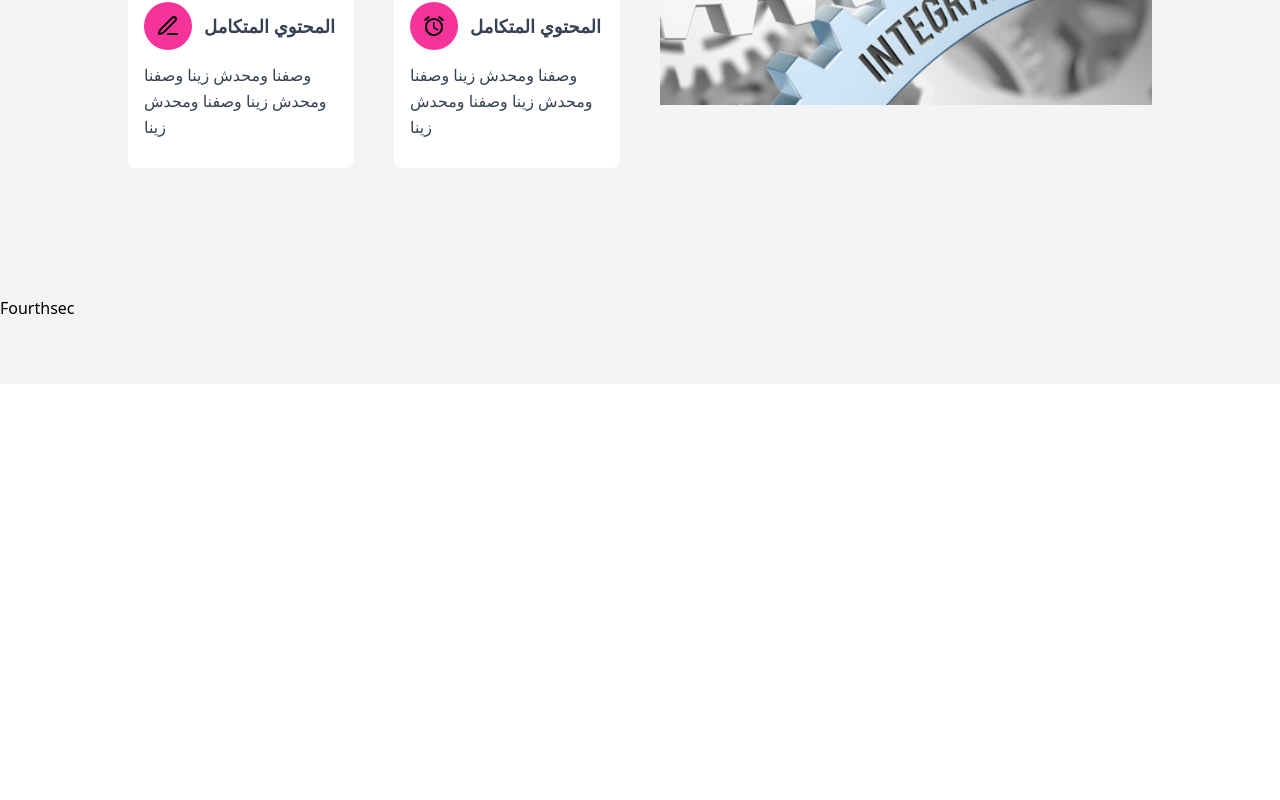
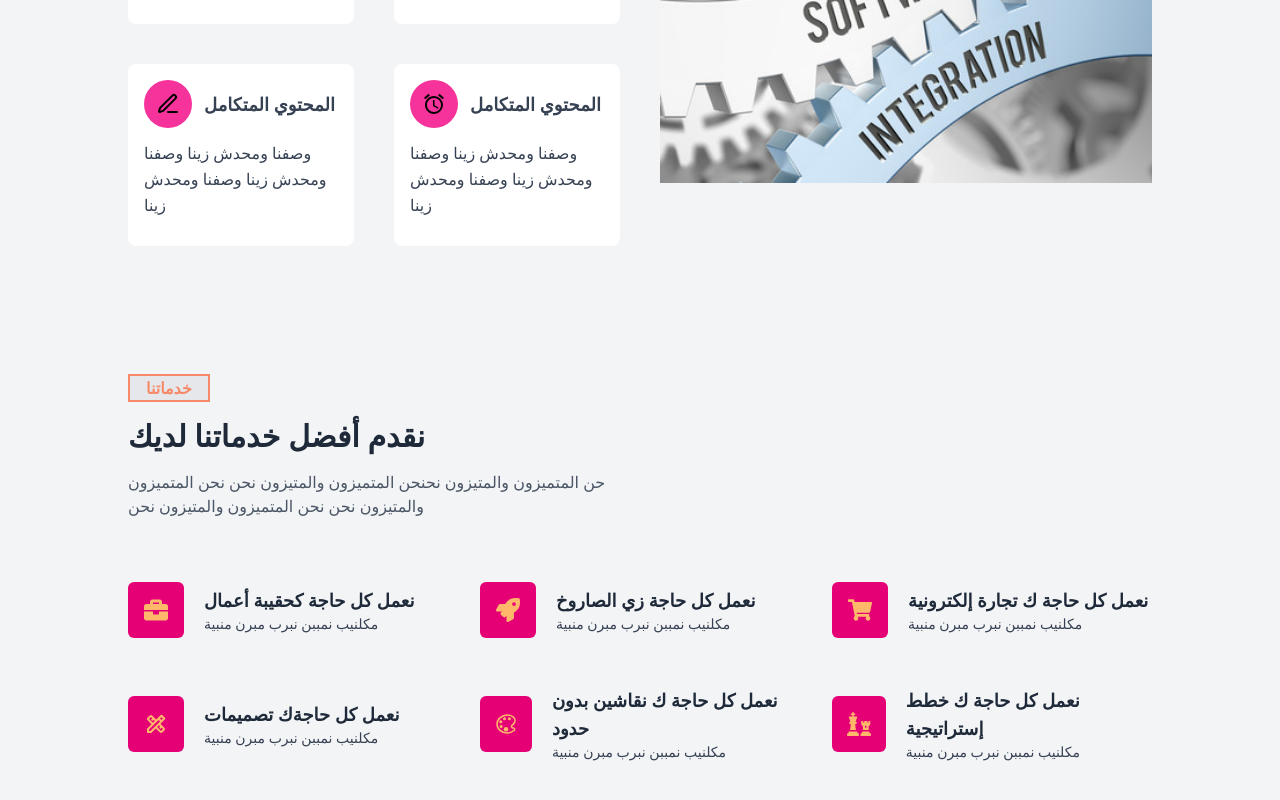
Before and after one commit to MoGhariebmohamed/Basmah-Agency, a Next.js app in the folder basmah-agency-front/: page / in a window 1280 px wide. Shown: the part 1750-2550 px from the top of the page. Before the commit the page ends 2134 px from the top, so only its background shows below. Built offline with nearby package versions, Linux system fonts and the light colour scheme.

Commit message:
Fourth Section static

```diff
--- a/basmah-agency-front/components/Home/Fourthsec/Fourthsec.tsx
+++ b/basmah-agency-front/components/Home/Fourthsec/Fourthsec.tsx
@@ -1,9 +1,109 @@
 import React from "react"
+import Boxtext from "../../Helper/Boxtext";
+import { FaBriefcase, FaChess, FaRocket, FaShoppingCart } from "react-icons/fa";
+import { MdOutlineDesignServices } from "react-icons/md";
+import { IoColorPaletteOutline } from "react-icons/io5";
 
 
 const Fourthsec = () => {
-  return <div className="pt-16 pb-16 bg-gray-100">
-     Fourthsec</div>
+  return (
+  <div className="pt-16 pb-16 bg-gray-100">
+  <div className="w-[80%] mx-auto">
+  <Boxtext>خدماتنا</Boxtext>
+  {/* Heading */}
+  <h1 className="mt-4 text-2xl md:text-3xl font-bold text-gray-800">
+نقدم أفضل خدماتنا لديك
+  </h1>
+  {/* Description */}
+  <p className="mt-4 w-full sm:w-[80%] md:w-[70%] lg:e-[60%] xl:w-[50%] text-gray-600">
+     حن المتميزون والمتيزون نحنحن المتميزون والمتيزون نحن نحن المتميزون والمتيزون نحن
+        نحن المتميزون والمتيزون نحن
+  </p>
+  {/* Grid */}
+  <div className="grid grid-cols-1 md:grid-cols-2 xl:grid-cols-3 gap-8 items-center
+  gap-y-12 mt-16">
+    {/* First Box */}
+    <div className="flex items-center space-x-5">
+      {/* Icon */}
+      <div className="w-14 h-14 rounded-md flex items-center justify-center flex-col
+      bg-pink-600 bg-opacity-20">
+        <FaBriefcase className="w-6 h-6 text-orange-300" />
+      </div>
+      {/* Text Content */}
+      <div>
+        <p className="text-lg font-bold text-gray-800">نعمل كل حاجة كحقيبة أعمال</p>
+        <p className="text-sm text-gray-700">مكلنيب نمببن نبرب مبرن منبية</p>
+      </div>
+    </div>
+     {/* 2nd Box */}
+    <div className="flex items-center space-x-5">
+      {/* Icon */}
+      <div className="w-14 h-14 rounded-md flex items-center justify-center flex-col
+      bg-pink-600 bg-opacity-20">
+        <FaRocket className="w-6 h-6 text-orange-300" />
+      </div>
+      {/* Text Content */}
+      <div>
+        <p className="text-lg font-bold text-gray-800">نعمل كل حاجة زي الصاروخ</p>
+        <p className="text-sm text-gray-700">مكلنيب نمببن نبرب مبرن منبية</p>
+      </div>
+    </div>
+     {/* 3rd Box */}
+    <div className="flex items-center space-x-5">
+      {/* Icon */}
+      <div className="w-14 h-14 rounded-md flex items-center justify-center flex-col
+      bg-pink-600 bg-opacity-20">
+        <FaShoppingCart className="w-6 h-6 text-orange-300" />
+      </div>
+      {/* Text Content */}
+      <div>
+        <p className="text-lg font-bold text-gray-800">نعمل كل حاجة ك تجارة إلكترونية</p>
+        <p className="text-sm text-gray-700">مكلنيب نمببن نبرب مبرن منبية</p>
+      </div>
+    </div>
+     {/* 4th Box */}
+    <div className="flex items-center space-x-5">
+      {/* Icon */}
+      <div className="w-14 h-14 rounded-md flex items-center justify-center flex-col
+      bg-pink-600 bg-opacity-20">
+        <MdOutlineDesignServices className="w-6 h-6 text-orange-300" />
+      </div>
+      {/* Text Content */}
+      <div>
+        <p className="text-lg font-bold text-gray-800">نعمل كل حاجةك تصميمات</p>
+        <p className="text-sm text-gray-700">مكلنيب نمببن نبرب مبرن منبية</p>
+      </div>
+    </div>
+     {/* 5th Box */}
+    <div className="flex items-center space-x-5">
+      {/* Icon */}
+      <div className="w-14 h-14 rounded-md flex items-center justify-center flex-col
+      bg-pink-600 bg-opacity-20">
+        <IoColorPaletteOutline className="w-6 h-6 text-orange-300" />
+      </div>
+      {/* Text Content */}
+      <div>
+        <p className="text-lg font-bold text-gray-800">نعمل كل حاجة ك نقاشين بدون حدود</p>
+        <p className="text-sm text-gray-700">مكلنيب نمببن نبرب مبرن منبية</p>
+      </div>
+    </div>
+     {/* 6th Box */}
+    <div className="flex items-center space-x-5">
+      {/* Icon */}
+      <div className="w-14 h-14 rounded-md flex items-center justify-center flex-col
+      bg-pink-600 bg-opacity-20">
+        <FaChess className="w-6 h-6 text-orange-300" />
+      </div>
+      {/* Text Content */}
+      <div>
+        <p className="text-lg font-bold text-gray-800">نعمل كل حاجة ك خطط إستراتيجية</p>
+        <p className="text-sm text-gray-700">مكلنيب نمببن نبرب مبرن منبية</p>
+      </div>
+    </div>
+  </div>
+  </div>
+     </div>
+  );
 };
 
 export default Fourthsec;
--- a/basmah-agency-front/components/Home/Secondsec/Secondsec.tsx
+++ b/basmah-agency-front/components/Home/Secondsec/Secondsec.tsx
@@ -19,7 +19,14 @@ const Secondsec = () => {
            </h1>
            <p className="mt-3 leading-relaxed text-sm sm:text-base text-gray-700">
             Web page related images
-Jan 7, 2025 · نتتبع قصة ماجد الذي يجبر على ترك حياته الرغيدة والانتقال من مدرسته الخاصة إلى أخرى مدرسة حكومية، وبمرور الأحداث استطاع كسب احترام زملائه بفضل مهاراته الاستثنائية في كرة القدم، وتم اختياره سريعًا للانضمام إلى فريق المدرسة في مسابق
+Jan 7, 2025 ·
+نتتبع قصة ماجد الذي يجبر على ترك حياته الرغيدة
+والانتقال من مدرسته الخاصة إلى أخرى مدرسة حكومية، وبمرور الأحداث
+استطاع كسب احترام زملائه بفضل مهاراته الاستثنائية في كرة القدم،
+ وتم اختياره سريعًا للانضمام إلى فريق المدرسة في مسابق
+  اختياره سريعًا للانضمام اختياره سريعًا للانضمام
+   اختياره سريعًا للانضمام اختياره سريعًا للانضمام اختياره سريعًا للانضمام
+    اختياره سريعًا للانضمام اختياره سريعًا للانضمام اختياره سريعًا للانضمام
            </p>
            <button className="mt-5 text-[#f68967] font-bold pb-1 border-b-2
            border-[#f68967]">
--- a/basmah-agency-front/components/Home/home.tsx
+++ b/basmah-agency-front/components/Home/home.tsx
@@ -1,7 +1,7 @@
 import React from "react";
 import Mainsec from "./Mainsec/main";
 import Secondsec from "./Secondsec/Secondsec";
-import Thirdsec from "./Secondsec/Thirdsec";
+import Thirdsec from "./Thirdsec/Thirdsec";
 import Fourthsec from "./Fourthsec/Fourthsec";
 
 
```
Also changed, not shown: basmah-agency-front/components/Home/Thirdsec/Thirdsec.tsx (renamed from basmah-agency-front/components/Home/Secondsec/Thirdsec.tsx).
